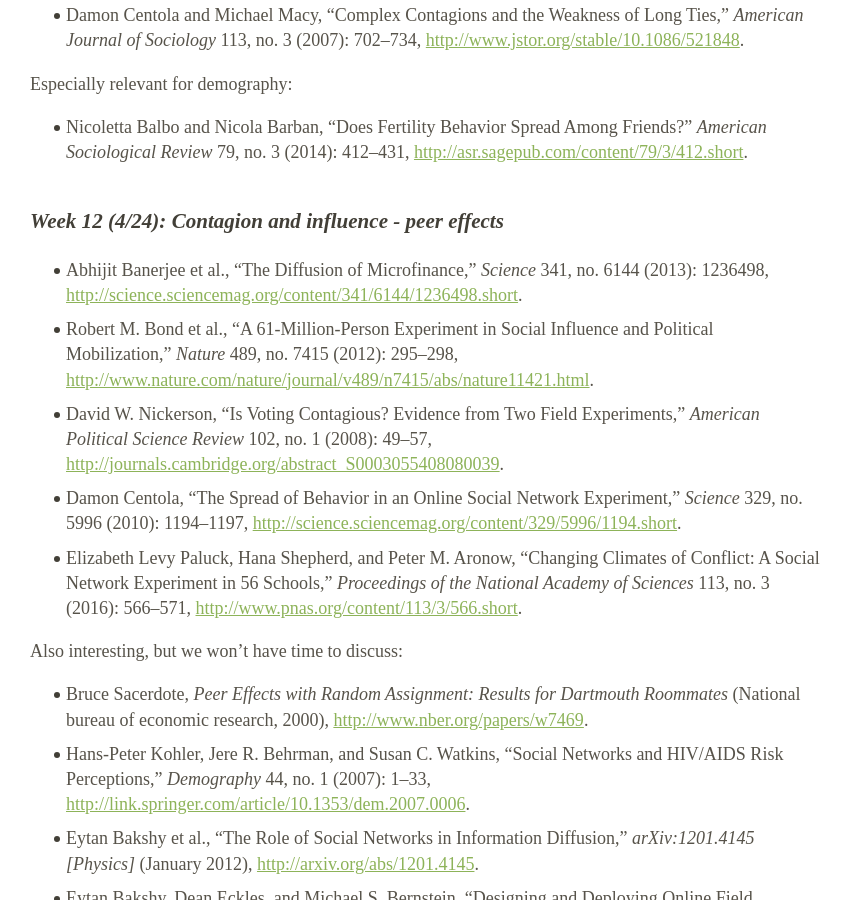
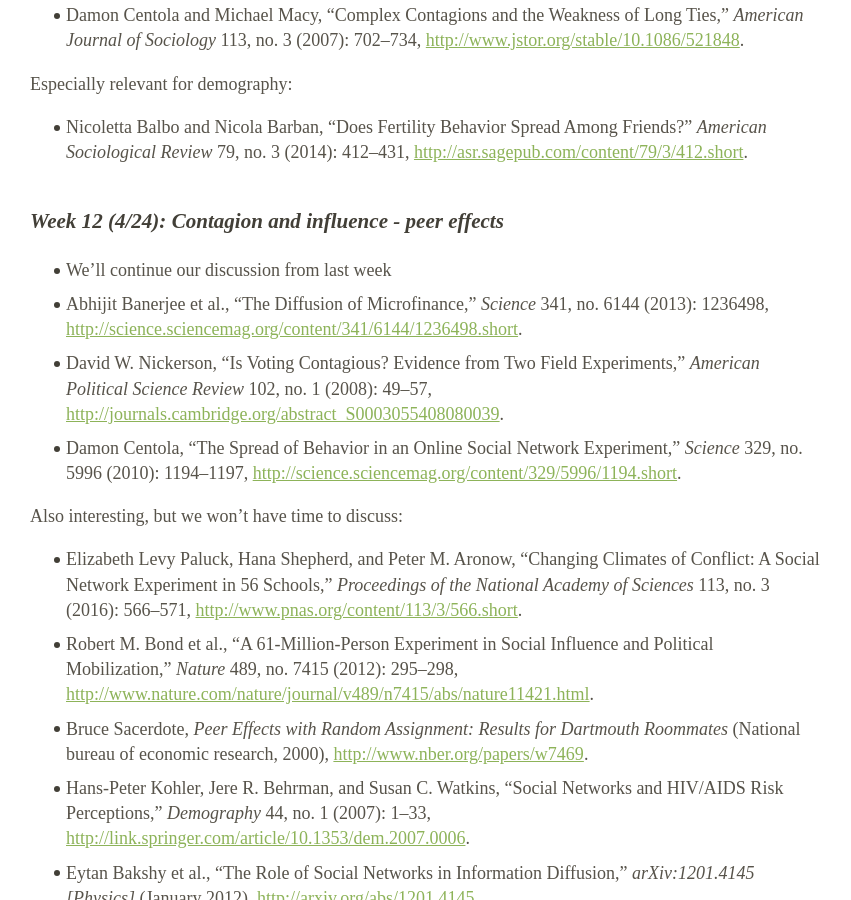
Before and after one commit to dfeehan/dfeehan.github.io, a Jekyll site: the page teaching/2019sp_demog260.html, which Jekyll copies as it is, in a window 1280 px wide and 900 px high, scrolled down 12754 px. Shown: the whole window, without its empty margins (214-1065 px from the left). Built offline with Jekyll 4.4.1, drawn with Linux system fonts in a browser that asks for light colours.

Commit message:
updated syllabus

```diff
--- a/teaching/2019sp_demog260.html
+++ b/teaching/2019sp_demog260.html
@@ -593,14 +593,15 @@ The purpose of this paper is to connect the topics of this class to your actual
 </ul>
 <h3 id="week-12-424-contagion-and-influence---peer-effects">Week 12 (4/24): Contagion and influence - peer effects</h3>
 <ul>
+<li>We’ll continue our discussion from last week</li>
 <li><span class="citation" data-cites="banerjee_diffusion_2013">Abhijit Banerjee et al., “The Diffusion of Microfinance,” <em>Science</em> 341, no. 6144 (2013): 1236498, <a href="http://science.sciencemag.org/content/341/6144/1236498.short">http://science.sciencemag.org/content/341/6144/1236498.short</a>.</span></li>
-<li><span class="citation" data-cites="bond_61millionperson_2012">Robert M. Bond et al., “A 61-Million-Person Experiment in Social Influence and Political Mobilization,” <em>Nature</em> 489, no. 7415 (2012): 295–298, <a href="http://www.nature.com/nature/journal/v489/n7415/abs/nature11421.html">http://www.nature.com/nature/journal/v489/n7415/abs/nature11421.html</a>.</span></li>
 <li><span class="citation" data-cites="nickerson_voting_2008">David W. Nickerson, “Is Voting Contagious? Evidence from Two Field Experiments,” <em>American Political Science Review</em> 102, no. 1 (2008): 49–57, <a href="http://journals.cambridge.org/abstract_S0003055408080039">http://journals.cambridge.org/abstract_S0003055408080039</a>.</span></li>
 <li><span class="citation" data-cites="centola_spread_2010">Damon Centola, “The Spread of Behavior in an Online Social Network Experiment,” <em>Science</em> 329, no. 5996 (2010): 1194–1197, <a href="http://science.sciencemag.org/content/329/5996/1194.short">http://science.sciencemag.org/content/329/5996/1194.short</a>.</span></li>
-<li><span class="citation" data-cites="paluck_changing_2016">Elizabeth Levy Paluck, Hana Shepherd, and Peter M. Aronow, “Changing Climates of Conflict: A Social Network Experiment in 56 Schools,” <em>Proceedings of the National Academy of Sciences</em> 113, no. 3 (2016): 566–571, <a href="http://www.pnas.org/content/113/3/566.short">http://www.pnas.org/content/113/3/566.short</a>.</span></li>
 </ul>
 <p>Also interesting, but we won’t have time to discuss:</p>
 <ul>
+<li><span class="citation" data-cites="paluck_changing_2016">Elizabeth Levy Paluck, Hana Shepherd, and Peter M. Aronow, “Changing Climates of Conflict: A Social Network Experiment in 56 Schools,” <em>Proceedings of the National Academy of Sciences</em> 113, no. 3 (2016): 566–571, <a href="http://www.pnas.org/content/113/3/566.short">http://www.pnas.org/content/113/3/566.short</a>.</span></li>
+<li><span class="citation" data-cites="bond_61millionperson_2012">Robert M. Bond et al., “A 61-Million-Person Experiment in Social Influence and Political Mobilization,” <em>Nature</em> 489, no. 7415 (2012): 295–298, <a href="http://www.nature.com/nature/journal/v489/n7415/abs/nature11421.html">http://www.nature.com/nature/journal/v489/n7415/abs/nature11421.html</a>.</span></li>
 <li><span class="citation" data-cites="sacerdote_peer_2000">Bruce Sacerdote, <em>Peer Effects with Random Assignment: Results for Dartmouth Roommates</em> (National bureau of economic research, 2000), <a href="http://www.nber.org/papers/w7469">http://www.nber.org/papers/w7469</a>.</span></li>
 <li><span class="citation" data-cites="kohler_social_2007">Hans-Peter Kohler, Jere R. Behrman, and Susan C. Watkins, “Social Networks and HIV/AIDS Risk Perceptions,” <em>Demography</em> 44, no. 1 (2007): 1–33, <a href="http://link.springer.com/article/10.1353/dem.2007.0006">http://link.springer.com/article/10.1353/dem.2007.0006</a>.</span></li>
 <li><span class="citation" data-cites="bakshy_role_2012">Eytan Bakshy et al., “The Role of Social Networks in Information Diffusion,” <em>arXiv:1201.4145 [Physics]</em> (January 2012), <a href="http://arxiv.org/abs/1201.4145">http://arxiv.org/abs/1201.4145</a>.</span></li>
```
